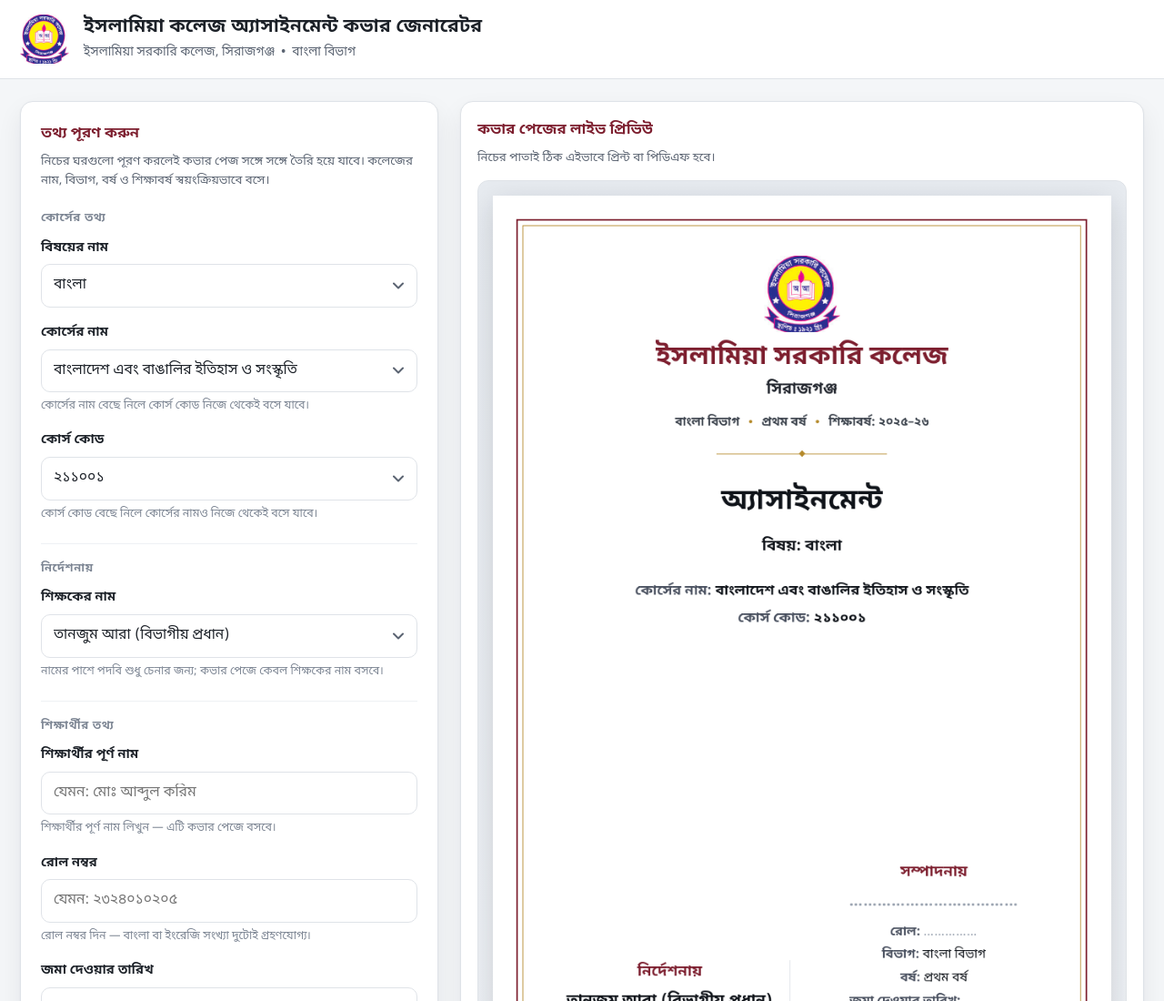
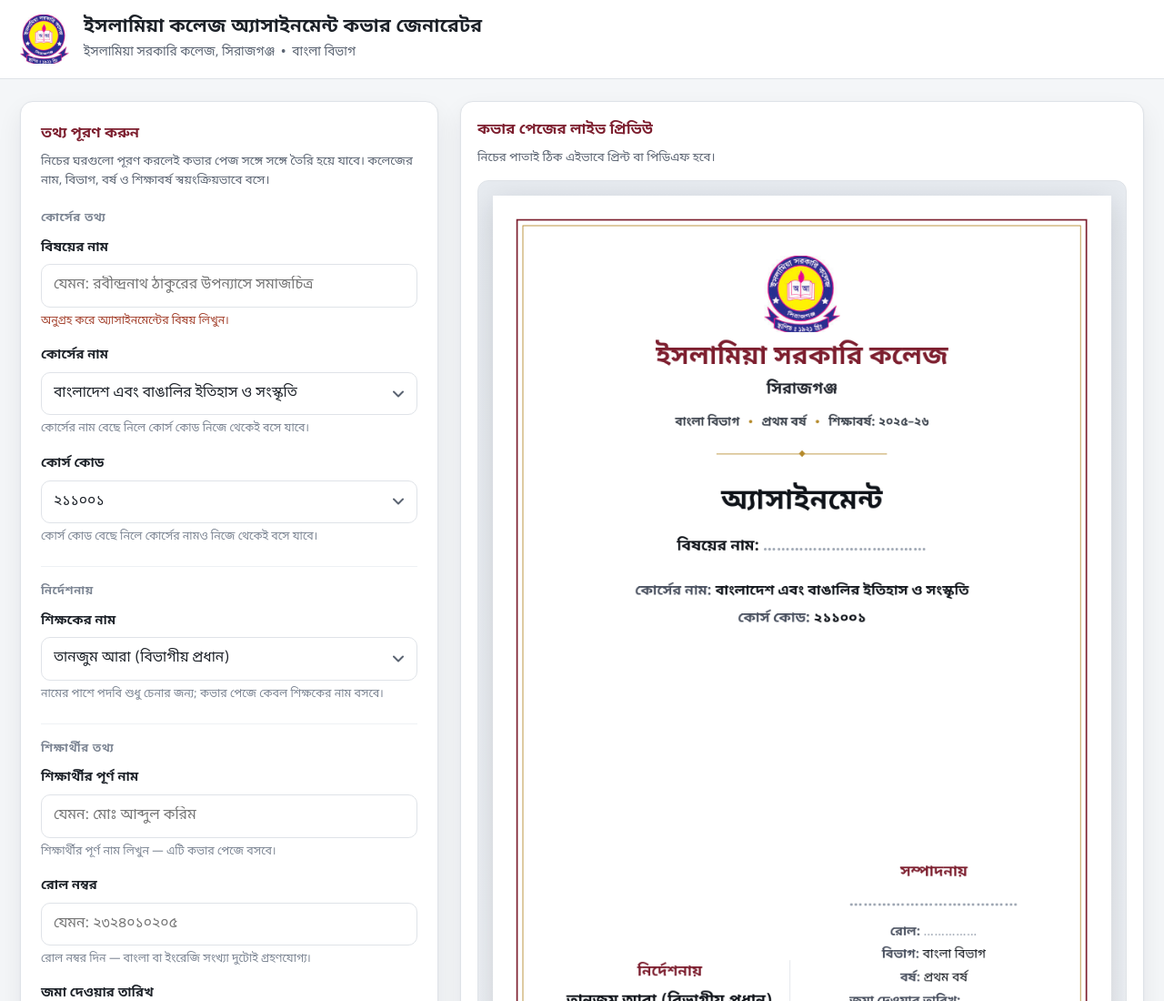
Before and after one commit to Atikulislamx/islamia-college-assignment-cover-generator, a plain HTML site: page index.html in a window 1280 px wide. Shown: the top 1100 px of the page at 91% size. Drawn offline with Linux system fonts and the light colour scheme.

Commit message:
feat: 'বিষয়ের নাম' এখন শিক্ষার্থীর টেক্সট ইনপুট (নির্ধারিত তালিকা বাদ) (#4)
- 'বিষয়: বাংলা' ড্রপডাউন সরানো হলো — এখন সাধারণ বাংলা টেক্সট ইনপুট ঘর
- placeholder: 'যেমন: রবীন্দ্রনাথ ঠাকুরের উপন্যাসে সমাজচিত্র' (শুদাহরণ, ডিফল্ট মান নয়)
- কভার পেজে লেবেল 'বিষয়ের নাম:' — লাইভ প্রিভিউ ও পিডিএফ-এ হুবহু দেখানো হয়
- js/courses.js থেকে SUBJECTS তালিকা বাদ (কোনো বিষয় আগে থেকে নির্ধারিত নেই)
- বিষয় খালি থাকলে প্রিন্ট/পিডিএফ ব্লক: 'অনুগ্রহ করে অ্যাসাইনমেন্টের বিষয় লিখুন।'
  ও ঘরে ফোকাস হয়
- বিষয় ও বিভাগ সম্পূর্ণ আলাদা — 'বাংলা বিভাগ', 'প্রথম বর্ষ', 'শিক্ষাবর্ষ ২০৫–৬' আগের মতোই স্বয়ংক্রিয়
- লোগো, বর্ডার, কোর্স/কোড/শিক্ষক ড্রপডাউন, A4 এক-পৃষ্ঠার প্রিন্ট — অপরিবর্তিত
- jsdom টেস্ট হালনাগাদ (৮৪টি চেক)

Co-authored-by: Atikul Islam <atikulislamx@users.noreply.github.com>
Co-authored-by: arena-agent <297053741+arena-agent@users.noreply.github.com>

```diff
--- a/index.html
+++ b/index.html
@@ -41,7 +41,9 @@
 
         <div class="field">
           <label for="subject">বিষয়ের নাম</label>
-          <select id="subject" name="subject"></select>
+          <input type="text" id="subject" name="subject" lang="bn" maxlength="140" spellcheck="false"
+                 placeholder="যেমন: রবীন্দ্রনাথ ঠাকুরের উপন্যাসে সমাজচিত্র">
+          <p class="hint" id="subject-hint">বিষয়ের নাম লিখুন — এটি কভার পেজে বসবে।</p>
         </div>
 
         <div class="field">
@@ -135,7 +137,7 @@
 
               <div class="cover-title">
                 <h3 class="cover-title-text">অ্যাসাইনমেন্ট</h3>
-                <p class="cover-title-sub">বিষয়: <span id="out-subject">বাংলা</span></p>
+                <p class="cover-title-sub">বিষয়ের নাম: <span id="out-subject"><span class="placeholder">………………………………</span></span></p>
               </div>
 
               <div class="cover-course">
--- a/js/app.js
+++ b/js/app.js
@@ -9,7 +9,6 @@
 
   var DATA = root.ISLAMIA_COLLEGE || {};
   var INSTITUTION = DATA.institution || {};
-  var SUBJECTS = DATA.subjects || [];
   var COURSES = DATA.courses || [];
   var TEACHERS = DATA.teachers || [];
 
@@ -102,12 +101,6 @@
   function buildSelects() {
     var i;
 
-    if (els.subject) {
-      for (i = 0; i < SUBJECTS.length; i++) {
-        addOption(els.subject, SUBJECTS[i].id, SUBJECTS[i].name);
-      }
-      if (SUBJECTS.length) els.subject.value = SUBJECTS[0].id;
-    }
 
     if (els.courseName) {
       for (i = 0; i < COURSES.length; i++) {
@@ -149,9 +142,7 @@
   /* ---------------- লাইভ প্রিভিউ ---------------- */
 
   function render() {
-    var subject = SUBJECTS.filter(function (item) {
-      return item.id === els.subject.value;
-    })[0];
+    var subject = trim(els.subject.value);
     var course = findCourseById(els.courseName.value) || findCourseByCode(els.courseCode.value);
     var teacher = findTeacher(els.teacher.value);
     var studentName = trim(els.studentName.value);
@@ -164,11 +155,11 @@
     setText(els.outYear, INSTITUTION.year, '');
     setText(els.outSession, INSTITUTION.session, '');
 
-    setText(els.outSubject, subject ? subject.name : '', DOTS_SHORT);
+    setText(els.outSubject, subject, DOTS_LONG);
     setText(els.outCourse, course ? course.name : '', DOTS_LONG);
     setText(els.outCode, course ? toBengaliDigits(course.code) : '', DOTS_SHORT);
 
-    /* নির্দেশনায় — শুধু শিক্ষকের নাম (পদবি নয়)। */
+    /* নির্দেশনায় — শিক্ষকের নাম তালিকায় যা আছে সেটিই বসে। */
     setText(els.outTeacher, teacher ? teacher.name : '', DOTS_MID);
 
     /* সম্পাদনায় — শিক্ষার্থীর তথ্য। */
@@ -190,7 +181,16 @@
     var opts = options || {};
     var nameValue = trim(els.studentName.value);
     var rollValue = trim(els.studentRoll.value);
+    var subjectValue = trim(els.subject.value);
     var problems = [];
+
+    /* বিষয়ের নাম বাধ্যতামূলক — না লিখলে প্রিন্ট/পিডিএফ হবে না। */
+    if (!subjectValue) {
+      setHint(els.subjectHint, 'অনুগ্রহ করে অ্যাসাইনমেন্টের বিষয় লিখুন।', true);
+      problems.push('subject');
+    } else {
+      setHint(els.subjectHint, 'বিষয়ের নাম লিখুন — এটি কভার পেজে বসবে।', false);
+    }
 
     if (!nameValue) {
       setHint(els.nameHint, 'শিক্ষার্থীর পূর্ণ নাম লিখুন — এটি কভার পেজে বসবে।', !opts.quiet);
@@ -330,6 +330,7 @@
     els.studentRoll = $('student-roll');
     els.submitDate = $('submit-date');
 
+    els.subjectHint = $('subject-hint');
     els.nameHint = $('name-hint');
     els.rollHint = $('roll-hint');
     els.dateHint = $('date-hint');
@@ -379,6 +380,18 @@
       event.preventDefault();
       state.touched = true;
       var problems = validate({ quiet: false });
+
+      /* বিষয় লেখা না থাকলে প্রিন্ট ডায়ালগ খুলবে না — ঘরে ফোকাস হবে। */
+      if (problems.indexOf('subject') !== -1) {
+        if (els.subject) {
+          if (els.subject.scrollIntoView) {
+            els.subject.scrollIntoView({ block: 'center', behavior: 'smooth' });
+          }
+          els.subject.focus();
+        }
+        return;
+      }
+
       if (problems.length && document.activeElement) document.activeElement.blur();
       openPrintDialog();
     });
--- a/js/courses.js
+++ b/js/courses.js
@@ -1,8 +1,8 @@
 /**
  * islamia-college-assignment-cover-generator
- * js/courses.js — স্থায়ী কলেজ তথ্য, বিষয়, কোর্সের নাম ও কোর্স কোডের তালিকা।
+ * js/courses.js — স্থায়ী কলেজ তথ্য, কোর্সের নাম ও কোর্স কোডের তালিকা।
  *
- * নতুন বিষয় বা কোর্স যোগ করতে হলে শুধু এই ফাইলের তালিকা সম্পাদনা করুন —
+ * নতুন কোর্স বা কোড যোগ করতে হলে শুধু এই ফাইলের তালিকা সম্পাদনা করুন —
  * ড্রপডাউন, প্রিভিউ ও প্রিন্ট স্বয়ংক্রিয়ভাবে হালনাগাদ হবে।
  */
 (function (root) {
@@ -16,11 +16,6 @@
     year: 'প্রথম বর্ষ',
     session: '২০২৫–২৬'
   };
-
-  /** বিষয়ের ড্রপডাউনের তালিকা। ভবিষ্যতে এখানে নতুন বিষয় যোগ করা যাবে। */
-  var SUBJECTS = [
-    { id: 'bangla', name: 'বাংলা' }
-  ];
 
   /**
    * কোর্সের নাম ও কোর্স কোড — একটির সঙ্গে অন্যটির সম্পর্ক এখানেই সংজ্ঞায়িত।
@@ -81,7 +76,6 @@
 
   root.ISLAMIA_COLLEGE = {
     institution: INSTITUTION,
-    subjects: SUBJECTS,
     courses: COURSES
   };
 })(typeof window !== 'undefined' ? window : this);
```
Also changed, not shown: 1 other file.
